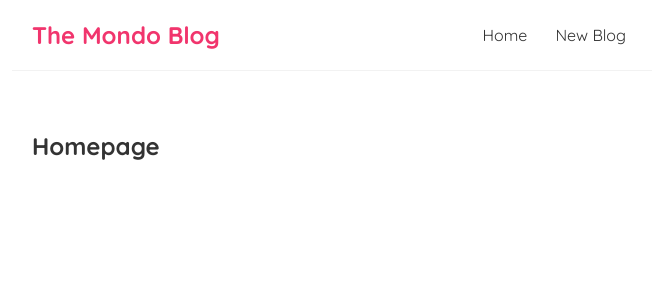
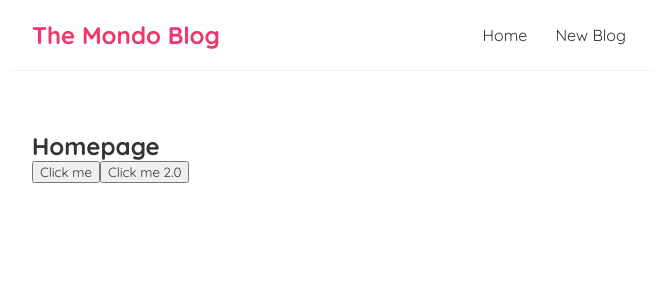
Before and after one commit to ArmandoAlvear23/my-blog-app, a React (Create React App) app: page / in a window 1280 px wide. Shown: the top 300 px of the page, without its empty margins (308-964 px from the left). Built offline with nearby package versions, Linux system fonts and the light colour scheme.

Commit message:
added temp buttons

```diff
--- a/src/Home.jsx
+++ b/src/Home.jsx
@@ -1,7 +1,18 @@
 const Home = () => {
+
+    const handleClick = () => {
+        console.log('hello, mondo');
+    }
+
+    const handleClick2 = (name) => {
+        console.log(`Hello, ${name}`);
+    }
+
     return (
       <div className="home">
         <h2>Homepage</h2>
+        <button onClick={handleClick}>Click me</button>
+        <button onClick={() => handleClick2('person viewing my github')}>Click me 2.0</button>
       </div>
     );
 }
```
